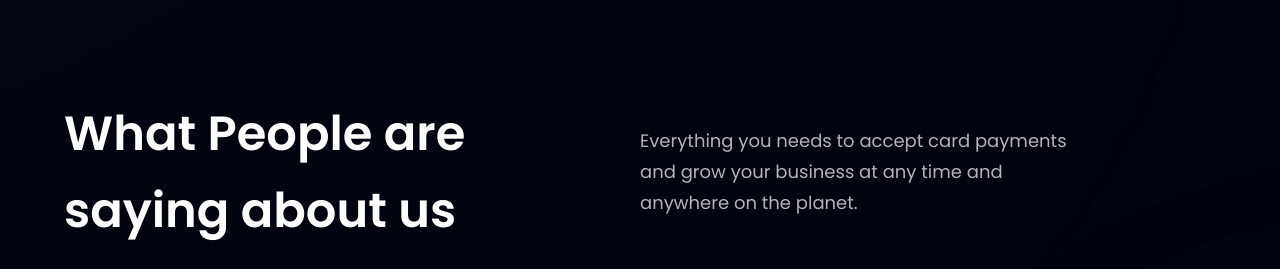
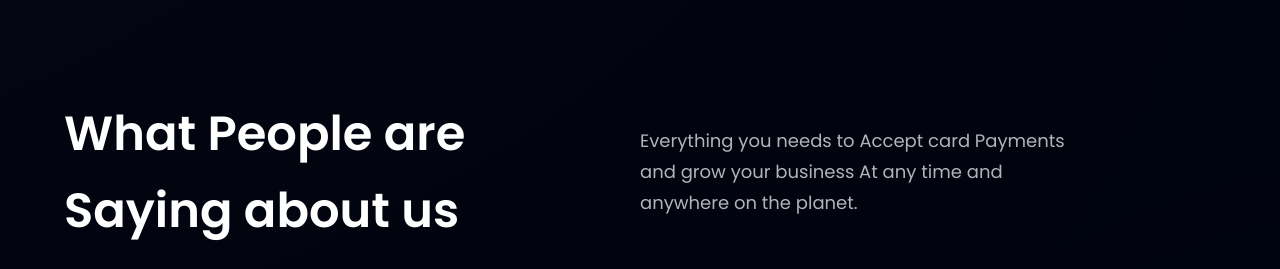
Before and after one commit to letera1/HooBank-Landing-Page, a React (Vite) app: page / in a window 1280 px wide. Shown: the part 2760-3029 px from the top of the page. Built offline with nearby package versions, Linux system fonts and the light colour scheme.

Commit message:
Update Testimonials.jsx

```diff
--- a/src/components/Testimonials.jsx
+++ b/src/components/Testimonials.jsx
@@ -8,12 +8,12 @@ const Testimonials = () => (
 
     <div className="w-full flex justify-between items-center md:flex-row flex-col sm:mb-16 mb-6 relative z-[1]">
       <h2 className={styles.heading2}>
-        What People are <br className="sm:block hidden" /> saying about us
+        What People are <br className="sm:block hidden" /> Saying about us
       </h2>
       <div className="w-full md:mt-0 mt-6">
         <p className={`${styles.paragraph} text-left max-w-[450px]`}>
-          Everything you needs to accept card payments and grow your business
-          at any time and anywhere on the planet.
+          Everything you needs to Accept card Payments and grow your business
+          At any time and anywhere on the planet.
         </p>
       </div>
     </div>
```
